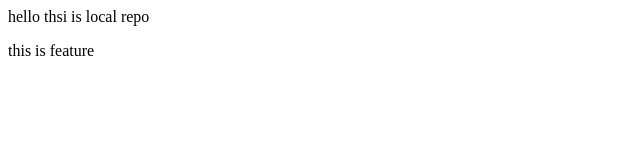
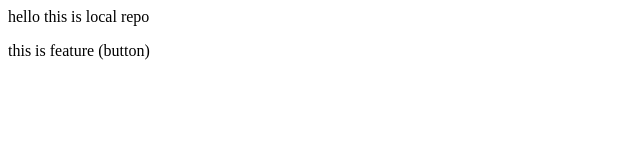
Before and after one commit to Aman12378/localRepo, a plain HTML site: page index.html in a window 1280 px wide. Shown: the full height of the page, 0-640 px from the left. Drawn offline with Linux system fonts and the light colour scheme.

```diff
--- a/index.html
+++ b/index.html
@@ -1,2 +1,2 @@
-<p>hello thsi is local repo</p>
-<p>this is feature</p>
+<p>hello this is local repo</p>
+<p>this is feature (button)</p>
```
